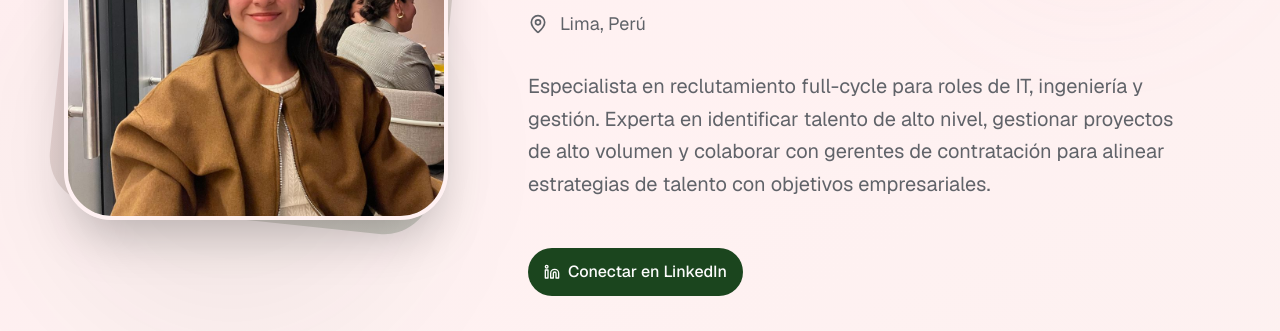
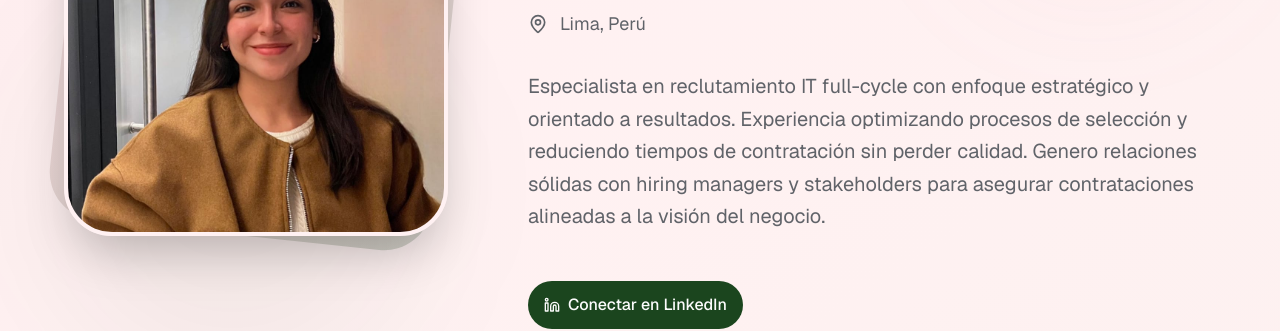
Before and after one commit to francozeta/code-and_hirez, a Next.js app: page /about in a window 1280 px wide. Shown: the part 433-764 px from the top of the page. Built offline with nearby package versions, Linux system fonts and the light colour scheme; a web font is replaced by a local one.

Commit message:
feat: update About page content to enhance clarity and strategic focus; replace profile image

```diff
--- a/app/(main)/about/page.tsx
+++ b/app/(main)/about/page.tsx
@@ -131,9 +131,7 @@ export default function AboutPage() {
                 </div>
 
                 <p className="text-base md:text-lg lg:text-xl text-muted-foreground leading-relaxed max-w-2xl text-pretty">
-                  Especialista en reclutamiento full-cycle para roles de IT, ingeniería y gestión. Experta en
-                  identificar talento de alto nivel, gestionar proyectos de alto volumen y colaborar con gerentes de
-                  contratación para alinear estrategias de talento con objetivos empresariales.
+                 Especialista en reclutamiento IT full-cycle con enfoque estratégico y orientado a resultados. Experiencia optimizando procesos de selección y reduciendo tiempos de contratación sin perder calidad. Genero relaciones sólidas con hiring managers y stakeholders para asegurar contrataciones alineadas a la visión del negocio.
                 </p>
 
                 {/* LinkedIn CTA */}
```
Also changed, not shown: public/alessandra-profile.jpg.
